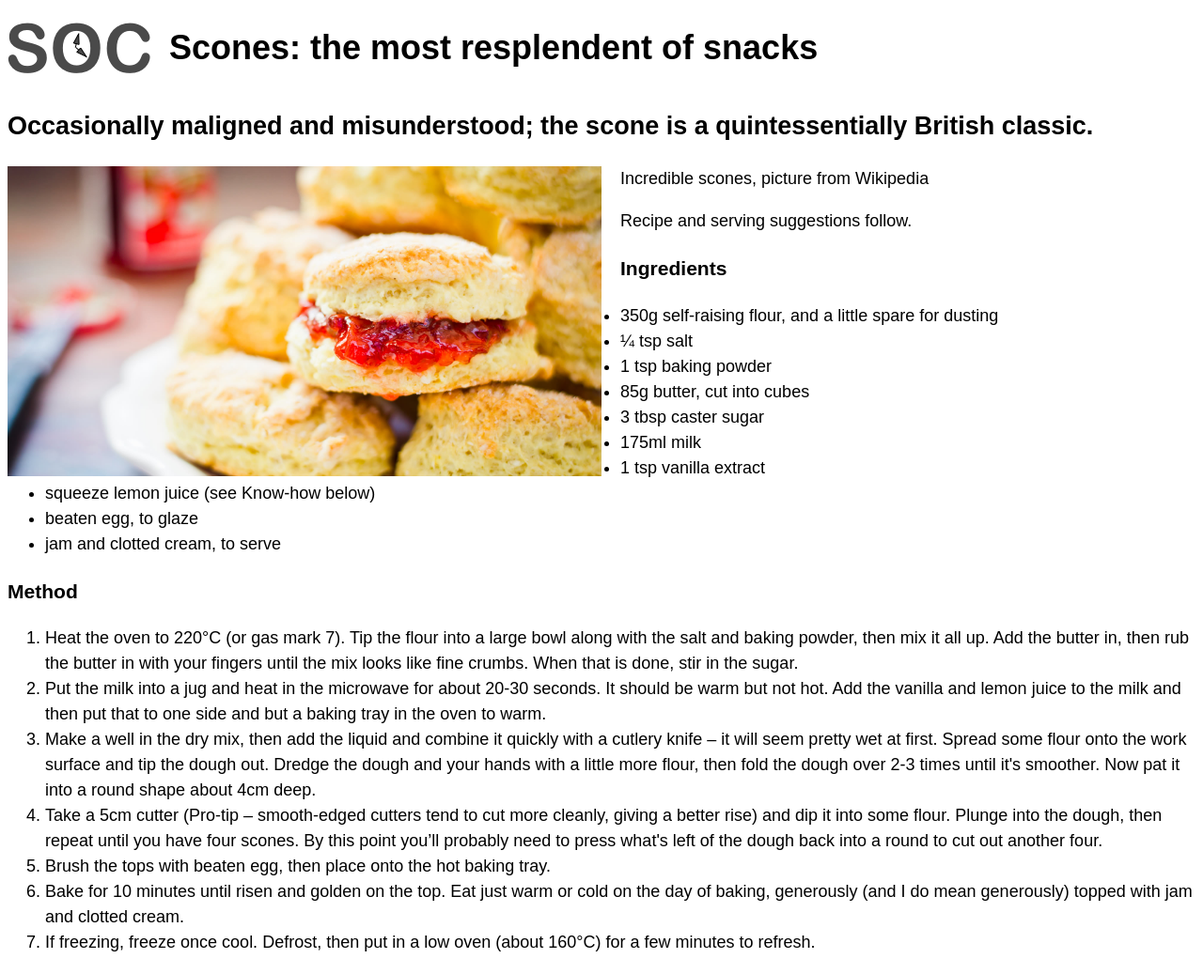
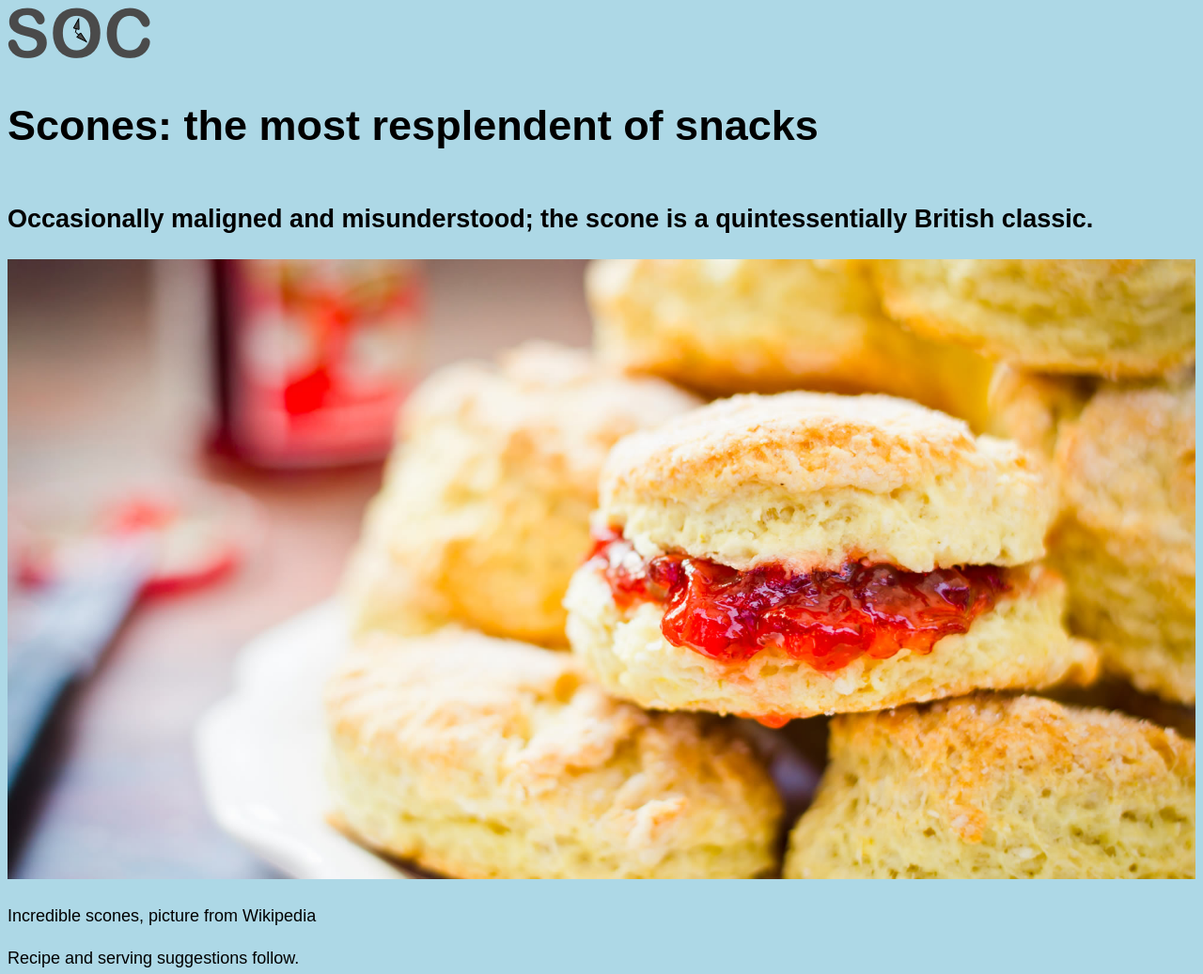
Before and after one commit to champseo2017/learn_css2024, a plain HTML site: page index.html in a window 1280 px wide. Shown: the top 1037 px of the page at 94% size. Drawn offline with Linux system fonts and the light colour scheme.

Commit message:
media query ประเภท minimum-width

```diff
--- a/index.css
+++ b/index.css
@@ -29,24 +29,24 @@ img {
 }
 
 /*
-CSS media queries เพื่อปรับเปลี่ยนการจัดวางองค์ประกอบในหน้าเว็บเพจให้เหมาะสมกับขนาดหน้าจอที่แตกต่างกัน โดยเฉพาะเมื่อความกว้างของหน้าจอมากกว่า 800px ซึ่งเป็นจุดที่การจัดวางเริ่มดูไม่เหมาะสม
-ผู้เขียนจะอธิบายเกี่ยวกับ media queries อย่างละเอียดในบทที่ 3 แต่สำหรับตอนนี้ สิ่งที่ต้องเข้าใจคือ media queries เป็น directives ใน CSS ที่ช่วยให้เราสามารถกำหนด CSS rules ให้ใช้เฉพาะในเงื่อนไขของสภาพแวดล้อมบางอย่าง ในกรณีนี้คือขนาดของหน้าจอนั่นเอง
-/* ใช้ media query เพื่อกำหนด CSS rules สำหรับหน้าจอที่มีความกว้างมากกว่า 800px */
+media query ประเภท minimum-width ซึ่ง CSS rules ภายในจะถูกใช้เฉพาะเมื่อ viewport มีความกว้างเท่ากับหรือมากกว่าค่าที่กำหนด
+*/
+/*
+  @media เป็น directive ที่บอก browser ว่ากำลังเริ่ม media query
+  screen บอกว่า rules ควรใช้กับหน้าจอทุกประเภท (จริงๆไม่จำเป็นต้องระบุก็ได้)
+  and เป็นคำสั่งที่เชื่อมเงื่อนไขเพิ่มเติม คือ (min-width: 800px)
+  หมายความว่า rules จะถูกจำกัดเฉพาะ viewport ที่มีความกว้างอย่างน้อย 800px
+*/
 @media screen and (min-width: 800px) {
-  /* CSS rules ที่จะใช้เมื่อหน้าจอกว้างมากกว่า 800px */
-  .container {
-    max-width: 800px; /* จำกัดความกว้างของ container ไม่ให้เกิน 800px */
-    margin: 0 auto; /* จัดให้ container อยู่ตรงกลาง */
+  /*
+  ใช้เฉพาะเมื่อ viewport มีความกว้างเท่ากับหรือมากกว่า 800px เท่านั้น
+  */
+  body {
+    background-color: lightblue;
   }
 
-  img {
-    max-width: 50%; /* ลดขนาดรูปภาพลงเหลือครึ่งหนึ่งของขนาดเดิม */
-    float: left; /* ให้รูปภาพลอยไปทางซ้าย เพื่อให้ข้อความอยู่ทางขวา */
-    margin-right: 20px; /* เพิ่มระยะห่างด้านขวาของรูปภาพ */
-  }
-
-  h1 {
-    font-size: 36px; /* เพิ่มขนาดตัวอักษรของ heading */
+  .container {
+    max-width: 800px;
+    margin: 0 auto;
   }
 }
-*/
```
